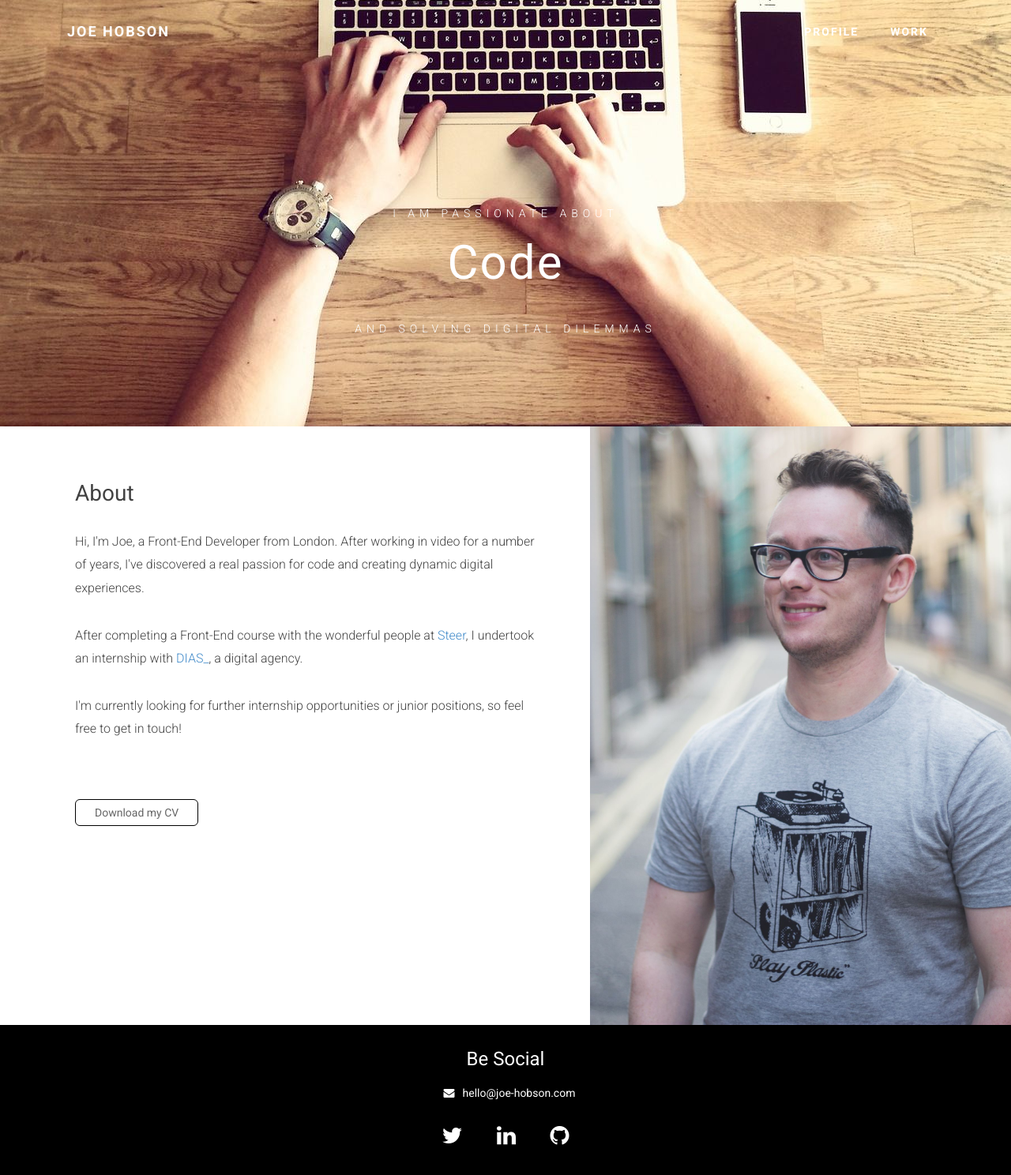
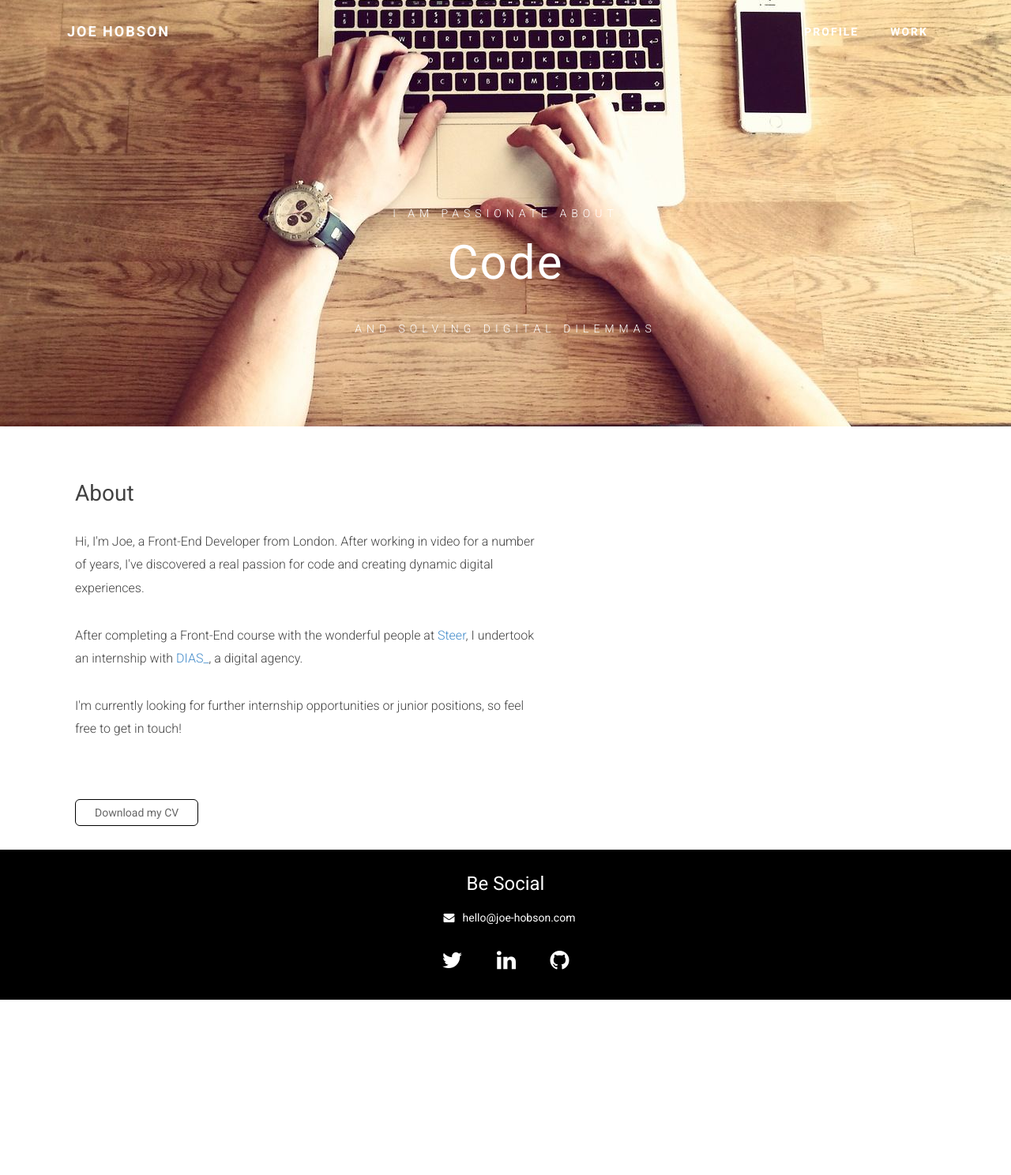
Before and after one commit to fant0mex/portfolio, a Jekyll site: the page built from 01-profile.md, in a window 1280 px wide. Shown: the whole page at 79% size. Built offline with Jekyll 4.4.1, drawn with Linux system fonts in a browser that asks for light colours; nearby versions of some CDN libraries; after the commit the page ends 1266 px from its top, so only the background shows below that.

Commit message:
responsive tweaks

```diff
--- a/css/main.css
+++ b/css/main.css
@@ -607,18 +607,24 @@
 /*Profile */
 /* line 455, ../_sass/main.sass */
 .bio, .blogfull {
-  padding: 30px 20px 30px 80px;
+  padding: 0;
 }
-/* line 457, ../_sass/main.sass */
+@media only screen and (min-width: 768px) {
+  /* line 455, ../_sass/main.sass */
+  .bio, .blogfull {
+    padding: 30px 20px 30px 80px;
+  }
+}
+/* line 459, ../_sass/main.sass */
 .bio body, .blogfull body {
   background-color: #eeeeee;
 }
-/* line 459, ../_sass/main.sass */
+/* line 461, ../_sass/main.sass */
 .bio h3, .blogfull h3 {
   font-size: 28px;
   padding: 20px 0;
 }
-/* line 462, ../_sass/main.sass */
+/* line 464, ../_sass/main.sass */
 .bio p, .blogfull p {
   padding-right: 4px;
   line-height: 1.85;
@@ -626,29 +632,35 @@
   font-weight: 300;
 }
 @media only screen and (min-width: 768px) {
-  /* line 462, ../_sass/main.sass */
+  /* line 464, ../_sass/main.sass */
   .bio p, .blogfull p {
     padding: 0 30px 20px 0;
   }
 }
-/* line 469, ../_sass/main.sass */
+/* line 471, ../_sass/main.sass */
 .bio p:last-child, .blogfull p:last-child {
   margin-bottom: 24px;
 }
 
-/* line 473, ../_sass/main.sass */
+/* line 475, ../_sass/main.sass */
 .profile-pic img {
-  width: 100%;
-  height: 100%;
+  display: none;
+}
+@media only screen and (min-width: 991px) {
+  /* line 475, ../_sass/main.sass */
+  .profile-pic img {
+    width: 100%;
+    height: 100%;
+  }
 }
 
-/* line 476, ../_sass/main.sass */
+/* line 480, ../_sass/main.sass */
 .cv {
   padding-left: 80px;
   padding-bottom: 30px;
 }
 
-/* line 479, ../_sass/main.sass */
+/* line 483, ../_sass/main.sass */
 .btn {
   background-color: white;
   border-radius: 6px;
@@ -661,7 +673,7 @@
   text-shadow: 0px 1px 0px white;
 }
 
-/* line 489, ../_sass/main.sass */
+/* line 493, ../_sass/main.sass */
 .special {
   padding: 0;
 }
```
Also changed, not shown: _sass/main.sass (+8 -4 lines).
